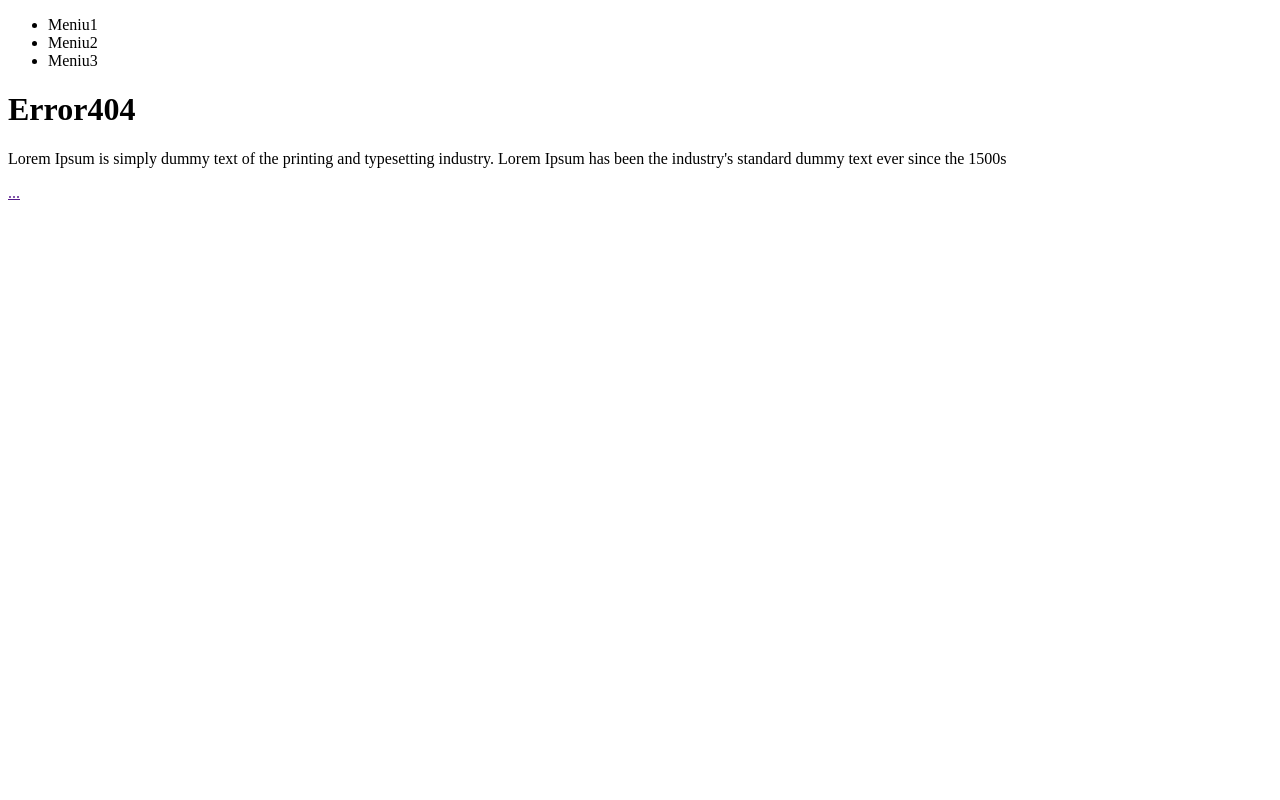
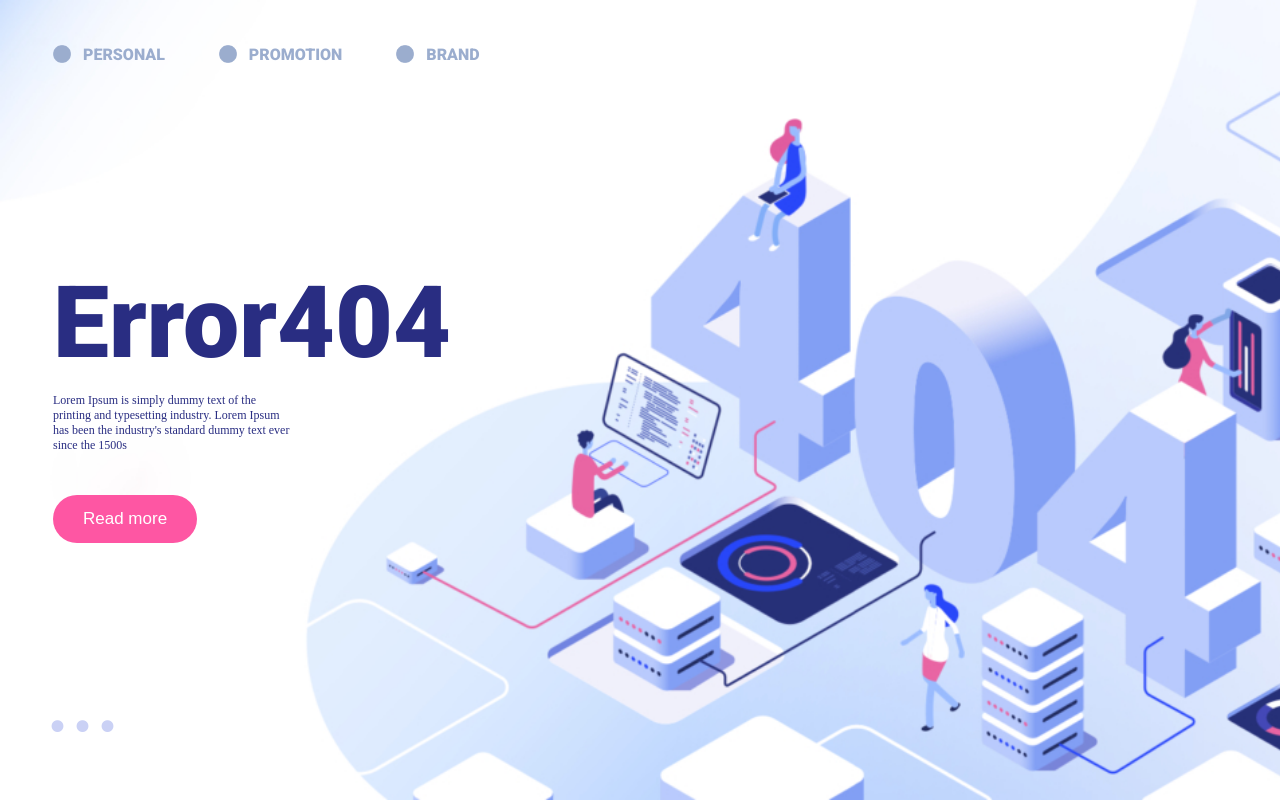
Before and after one commit to BaubasDRSK/02-ufo2, a website: page index.html in a window 1280 px wide. Drawn offline with Linux system fonts and the light colour scheme.

Commit message:
Semi finished prototype

```diff
--- a/index.html
+++ b/index.html
@@ -5,30 +5,42 @@
     <meta http-equiv="X-UA-Compatible" content="IE=edge">
     <meta name="viewport" content="width=device-width, initial-scale=1.0">
     <title>Document</title>
+
+    <link rel="preconnect" href="https://fonts.googleapis.com">
+    <link rel="preconnect" href="https://fonts.gstatic.com" crossorigin>
+    <link href="https://fonts.googleapis.com/css2?family=Roboto:wght@300;400;900&display=swap" rel="stylesheet">
 </head>
 <body>
-    <main> <!-- Paveiksliukas naudojamas fone per visa ekrana-->
+    <img src="./img/fonas.jpg" alt="ups.. UFO" style="position:fixed; top:0px; left:0px; min-width:100%; min-height: 100%;">
+    <main style="position: relative; margin-left:45px;"> <!-- Paveiksliukas naudojamas fone per visa ekrana-->
 
-        <div> <!-- Divas meniu -->
-            <ul> <!-- pats meniu listas-->
-                <li>Meniu1</li>
-                <li>Meniu2</li>
-                <li>Meniu3</li>
-            </ul>
-        </div>
+        <nav style="text-transform: uppercase; margin-top:45px;"> <!-- pats meniu listas-->
+            <a href="" style="color:#9BADCE; font-family: 'Roboto'; font-weight: 700; text-decoration: none; margin-right:50px;">
+                <span  style="background-image: url('./img/nav-ico.png'); background-repeat: no-repeat; background-size: 18px; padding-left: 30px;">Personal</span>
+            </a>
 
-        <div> <!-- Informacija tekstine 404 pns-->
-            <h1>Error404</h1> <!-- Pagrindine zinute-->
-            <p> <!-- papildoma tekstine info-->
+            <a href="" style="color:#9BADCE; font-family: 'Roboto'; font-weight: 700; text-decoration: none; margin-right:50px;">
+                <span  style="background-image: url('./img/nav-ico.png'); background-repeat: no-repeat; background-size: 18px; padding-left: 30px;">Promotion</span>
+            </a>
+
+            <a href="" style="color:#9BADCE; font-family: 'Roboto'; font-weight: 700; text-decoration: none; margin-right:50px;">
+                <span  style="background-image: url('./img/nav-ico.png'); background-repeat: no-repeat; background-size: 18px; padding-left: 30px;">Brand</span>
+            </a>
+
+        </nav>
+
+        <div style="padding-top: 200px;"> <!-- Informacija tekstine 404 pns-->
+            <h1 style="color:#292D82; font-size:100px; font-weight: 900; font-family: 'Roboto'; margin:0px;">Error404</h1> <!-- Pagrindine zinute-->
+            <p style="font-size: 9pt; color:#292D82; width:20%;">  <!-- papildoma tekstine info-->
                 Lorem Ipsum is simply dummy text of the printing and typesetting industry.
                 Lorem Ipsum has been the industry's standard dummy text ever since the 1500s
             </p>
-            <a href="" ></a> <!-- Nuoroda ale mygtukas-->
+            <a href="" style=" border-radius: 26px; font-family: Arial; color: #ffffff; font-size: 17px; background: #FE56A3; padding: 14px 30px 14px 30px; text-decoration: none; display: inline-block; margin-top:30px;" > Read more</a> <!-- Nuoroda ale mygtukas-->
 
             <!-- -->
         </div>
 
-        <a href="">...</a> <!-- mini daugtaskis apacioje-->
+        <a href="" style="text-decoration: none; font-size: 100px; position: fixed; bottom: 45px; left:45px; color:#CAD1F5;">...</a> <!-- mini daugtaskis apacioje-->
     </main>
 </body>
 </html>
```
Also changed, not shown: img/fonas.jpg (added), img/nav-ico.png (added).
